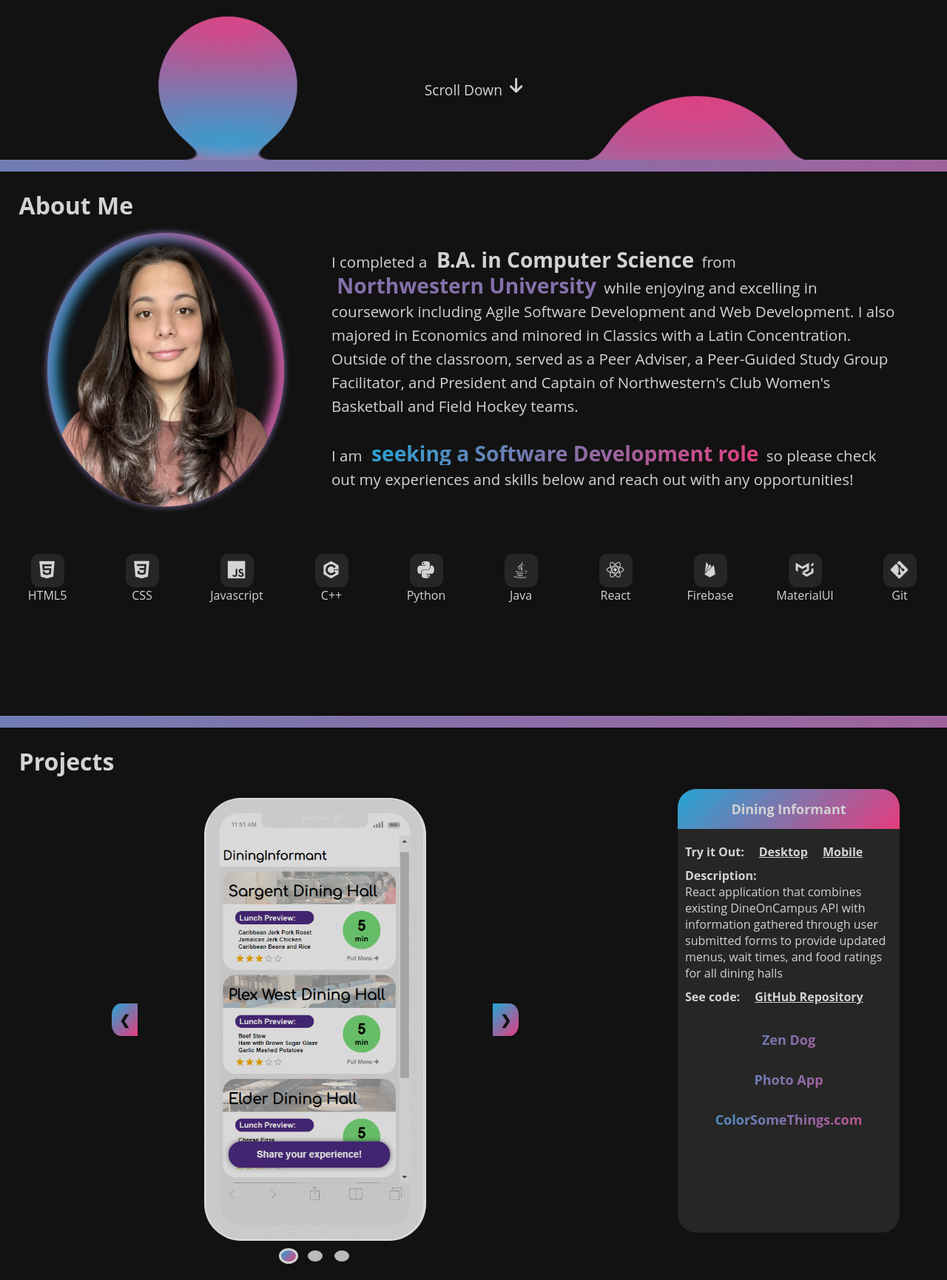
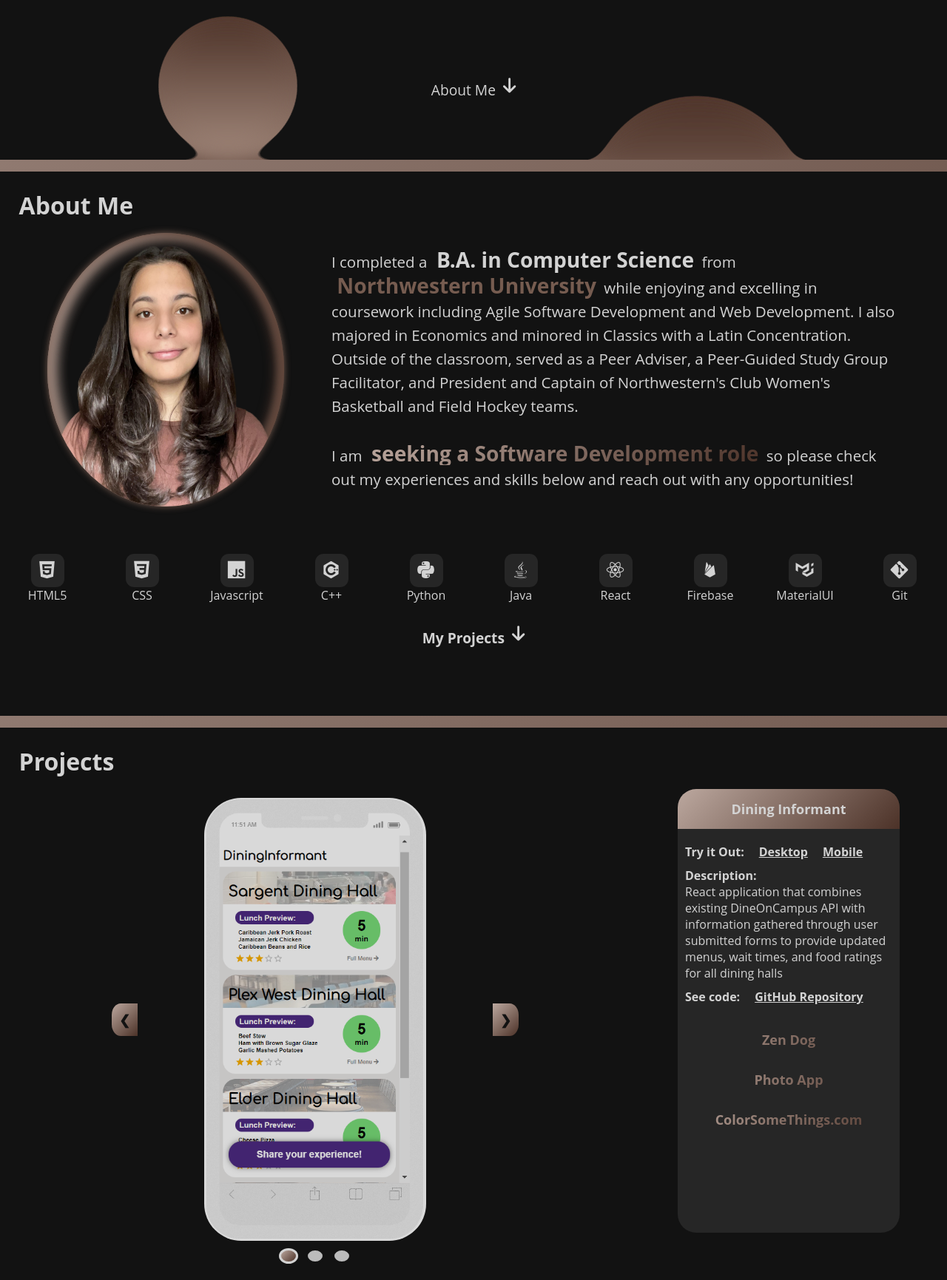
Before and after one commit to melflowers2023/melanie-flowers, a plain HTML site: page index.html in a window 1280 px wide. Shown: the part 576-2307 px from the top of the page at 74% size. Drawn offline with nearby package versions, Linux system fonts and the light colour scheme.

Commit message:
style changes

```diff
--- a/index.html
+++ b/index.html
@@ -67,11 +67,11 @@
             </filter>
 
             <linearGradient id="lavaGradient" x1="0%" y1="0%" x2="0%" y2="100%">
-              <stop offset="0%" stop-color="#e73c7e" />
-              <stop offset="100%" stop-color="#23a6d5" />
+              <stop offset="0%" stop-color="#4c3228" />
+              <stop offset="100%" stop-color="#a08679" />
             </linearGradient>
           </defs>
-
+    <!-- 76 50 40      160 134 121               118 92 80-->
           <g filter="url(#gooify)">
             <circle id="circle1" class="blobb glow" cx="400" cy="200" r="170" />
             <circle id="circle2" class="blobb glow" cx="600" cy="400" r="90" />
@@ -128,7 +128,7 @@
         </div>
         <div class="home-bottom">
             <a href="#skills" class="scroll-down">
-                Scroll Down
+                About Me
                 <i class="fas fa-arrow-down"></i>
             </a>
         </div>
@@ -178,6 +178,7 @@
                         and reach out with any opportunities!
                     </p>
                 </div>
+
             </div>
             <!-- <div class="tech-stack">
                 My Tech Stack
@@ -295,6 +296,12 @@
                     </div>
                 </div> -->
 
+            </div>
+            <div class="home-bottom">
+                <a href="#projects" class="scroll-down big">
+                    My Projects
+                    <i class="fas fa-arrow-down"></i>
+                </a>
             </div>
 
         </div>
--- a/styles.css
+++ b/styles.css
@@ -4,10 +4,10 @@
     --second-color: #121212;
     --third-color: #D3D3D3;
 
-    --multi-color: linear-gradient(-45deg, #e73c7e, #23a6d5);
-    --pink-color: #e73c7e;
-    --blue-color: #23a6d5;
-    --purple-color: #8571AA;
+    --multi-color: linear-gradient(-45deg, #4c3228, #bca89f);
+    --pink-color: #4c3228;
+    --blue-color: #bca89f;
+    --purple-color: #765C50;
 
 
     /* BACKGROUND COLORS */
@@ -69,7 +69,7 @@ header {
     top: 0;
     width: 100%;
     height: 8vh;
-    background: linear-gradient(-45deg, #e73c7e, #23a6d5);
+    background: var(--multi-color);
     background-size: 400% 400%;
     animation: gradient 22s ease infinite;
     display: flex;
@@ -126,7 +126,7 @@ body {
 
 hr {
     height: 2vh;
-    background: linear-gradient(-45deg,  #e73c7e, #23a6d5);
+    background: var(--multi-color);
     background-size: 400% 400%;
     animation: gradient 22s ease infinite;
     border: none;
@@ -167,7 +167,7 @@ button {
 }
 
 .purple {
-    color: #8571AA;
+    color: var(--purple-color);
 }
 
 .multi {
@@ -285,7 +285,7 @@ section *{
 
 .scroll-down:hover,
 .scroll-down:hover i { /* Update this line */
-    background: linear-gradient(-45deg,  #e73c7e, #23a6d5);
+    background: var(--multi-color);
     -webkit-text-fill-color: transparent;
     -webkit-background-clip: text;
 }
@@ -356,14 +356,14 @@ section *{
     line-height: 60px;
     width: 100%;
     font-size: large;
-    background: linear-gradient(-45deg,  #e73c7e, #23a6d5);
+    background: var(--multi-color);
             -webkit-text-fill-color: transparent;
             -webkit-background-clip: text;
 }
 
 .app-button:hover{
     background: none;
-    background: linear-gradient(-45deg,  #e73c7e, #23a6d5);
+    background: var(--multi-color);
             -webkit-text-fill-color: var(--first-color);
             -webkit-background-clip: none;
     background: var(--multi-color);
@@ -378,17 +378,17 @@ section *{
 }
 
 .app-button.nolight {
-    background: linear-gradient(-45deg,  #e73c7e, #23a6d5);
+    background: var(--multi-color);
             -webkit-text-fill-color: transparent;
             -webkit-background-clip: text;
-    background: linear-gradient(-45deg,  #e73c7e, #23a6d5);
+    background: lvar(--multi-color);
             -webkit-text-fill-color: transparent;
             -webkit-background-clip: text;
 }
 
 .app-button.nolight:hover {
     background: none;
-    background: linear-gradient(-45deg,  #e73c7e, #23a6d5);
+    background: var(--multi-color);
             -webkit-text-fill-color: var(--first-color);
             -webkit-background-clip: none;
     background: var(--multi-color);
@@ -400,7 +400,7 @@ section *{
 
 .app-button.highlight {
     background: none;
-    background: linear-gradient(-45deg,  #e73c7e, #23a6d5);
+    background: var(--multi-color);
             -webkit-text-fill-color: var(--first-color);
             -webkit-background-clip: none;
     background: var(--multi-color);
@@ -521,6 +521,8 @@ section *{
     display: flex;
     flex-direction: row;
     flex-wrap: wrap;
+    height: 80%;
+    /* border: solid green; */
 
 }
 
@@ -583,7 +585,7 @@ span {
 }
 
 .course span {
-    background: linear-gradient(-45deg,  #e73c7e, #23a6d5);
+    background: var(--multi-color);
             -webkit-text-fill-color: transparent;
             -webkit-background-clip: text;
 }
@@ -708,7 +710,7 @@ a {
 }
 
 .app-about a:hover {
-   background: linear-gradient(-45deg,  #e73c7e, #23a6d5);
+   background: var(--multi-color);
     -webkit-text-fill-color: transparent;
     -webkit-background-clip: text;
 
@@ -720,10 +722,10 @@ a {
 --first-color: #121212;
 --second-color: #fefefe;
 --third-color: #5A5A5A;
-
---multi-color: linear-gradient(-45deg, #e73c7e, #23a6d5);
---pink-color: #e73c7e;
---blue-color: #23a6d5;
+/* 244 196  48*/
+--multi-color: linear-gradient(-45deg, #4c3228, #bca89f);
+--pink-color: #4c3228;
+--blue-color: #bca89f;
 --purple-color: #8571AA;
 
 
@@ -814,13 +816,13 @@ a {
     }
 
     .nav-items a.active{
-        background: linear-gradient(-45deg,  #e73c7e, #23a6d5);
+        background: var(--multi-color);
             -webkit-text-fill-color: transparent;
             -webkit-background-clip: text;
     }
 
     .nav-items a:hover{
-        background: linear-gradient(-45deg,  #e73c7e, #23a6d5);
+        background: var(--multi-color);
             -webkit-text-fill-color: transparent;
             -webkit-background-clip: text;
 
@@ -943,12 +945,29 @@ p {
     display: inline-block;
   }
 
+  .big {
+    font-weight: bold;
+    font-size: 1.2em;
+    height: 10%;
+    padding-top: 1%;
+    /* border: solid red; */
+    justify-content: flex-end;
+    /* white-space: pre-wrap; */
+    /* display: inline-block; */
+  }
+
+  .skills-top {
+    height: 80%;
+    /* border: solid purple; */
+  }
+
 
 @media (max-width:700px) {
     .skills-top {
         flex-direction: column;
         /* width: 100%; */
         /* border: solid green; */
+
     }
     p {
 
@@ -1192,7 +1211,7 @@ p {
 
   .multi-real {
     display: inline-block;
-    background: linear-gradient(-45deg,  #e73c7e, #23a6d5);
+    background: var(--multi-color);
     -webkit-text-fill-color: transparent;
     -webkit-background-clip: text;
 }
```
